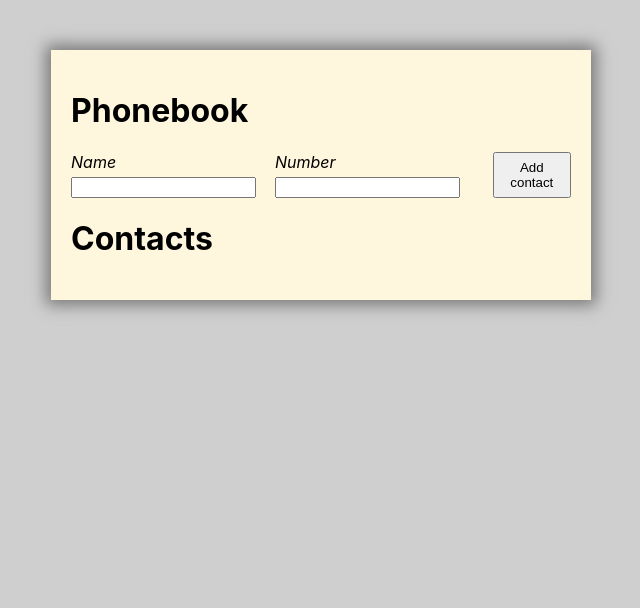
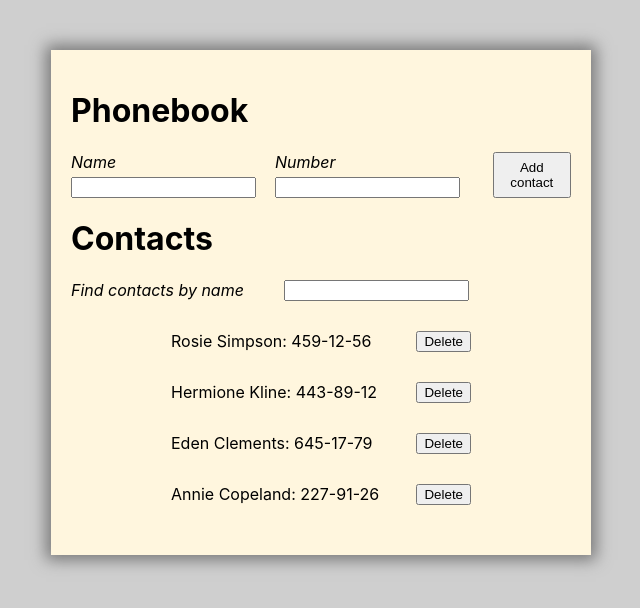
Before and after one commit to IvashkaVIP/goit-react-hw-08-phonebook, a React (Create React App) app: page / in a window 1280 px wide. Shown: the top 608 px of the page, without its empty margins (319-959 px from the left). Built offline with nearby package versions, Linux system fonts and the light colour scheme.

Commit message:
update filter on hooks

```diff
--- a/src/components/App.jsx
+++ b/src/components/App.jsx
@@ -22,18 +22,36 @@ const [contacts, setContacts] = useState(
      }
      setContacts(prev => [{ number, name, id: nanoid() }, ...prev]);
    };
-  console.log(contacts);
+
+  const changeFilter = evt => {
+    setFilter(evt.target.value);
+  };
+
+  const deleteContact = contactId => {
+      setContacts(prevState => (
+      prevState.filter(contact => contact.id !== contactId)
+    ));
+  };
+
+  const getVisibleContacts = () => {
+      // const { filter, contacts } = this.state;
+      const normalizeFilter = filter.toLowerCase();
+      return contacts.filter(item =>
+        item.name.toLowerCase().includes(normalizeFilter)
+      );
+    };
 
   return (
     <div className={css.container}>
       <h1>Phonebook</h1>
       <ContactForm onSubmit={formSubmitHandler} />
       <h1>Contacts </h1>
-      {/* <Filter value={filter} onChange={this.changeFilter} />
+      <Filter value={filter} onChange={changeFilter} />
       <ContactList
-        contacts={visibleContacts}
-        onDeleteContact={this.deleteContact}
-      /> */}
+        contacts={getVisibleContacts()}
+        // contacts={contacts}
+        onDeleteContact={deleteContact}
+      />
     </div>
   );
 }
```
